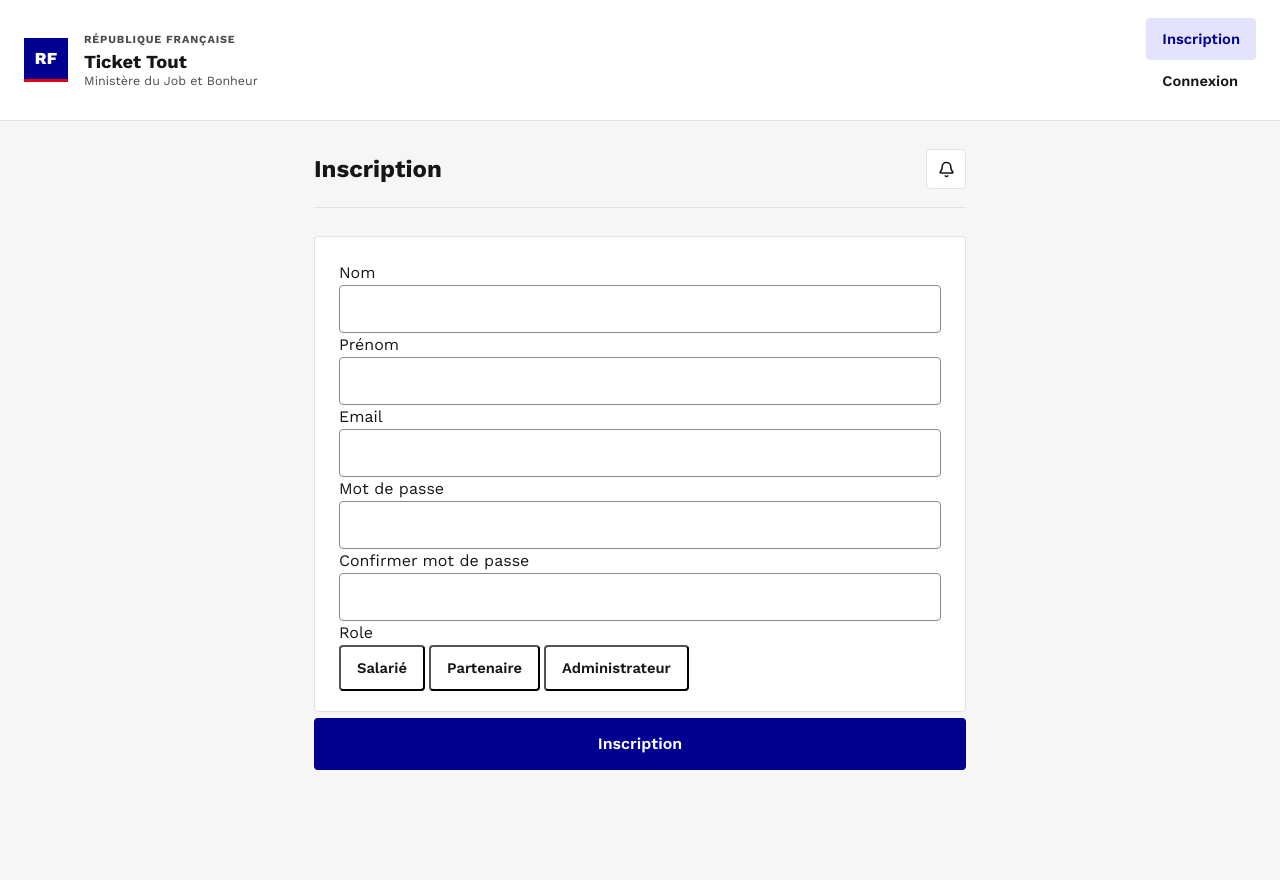
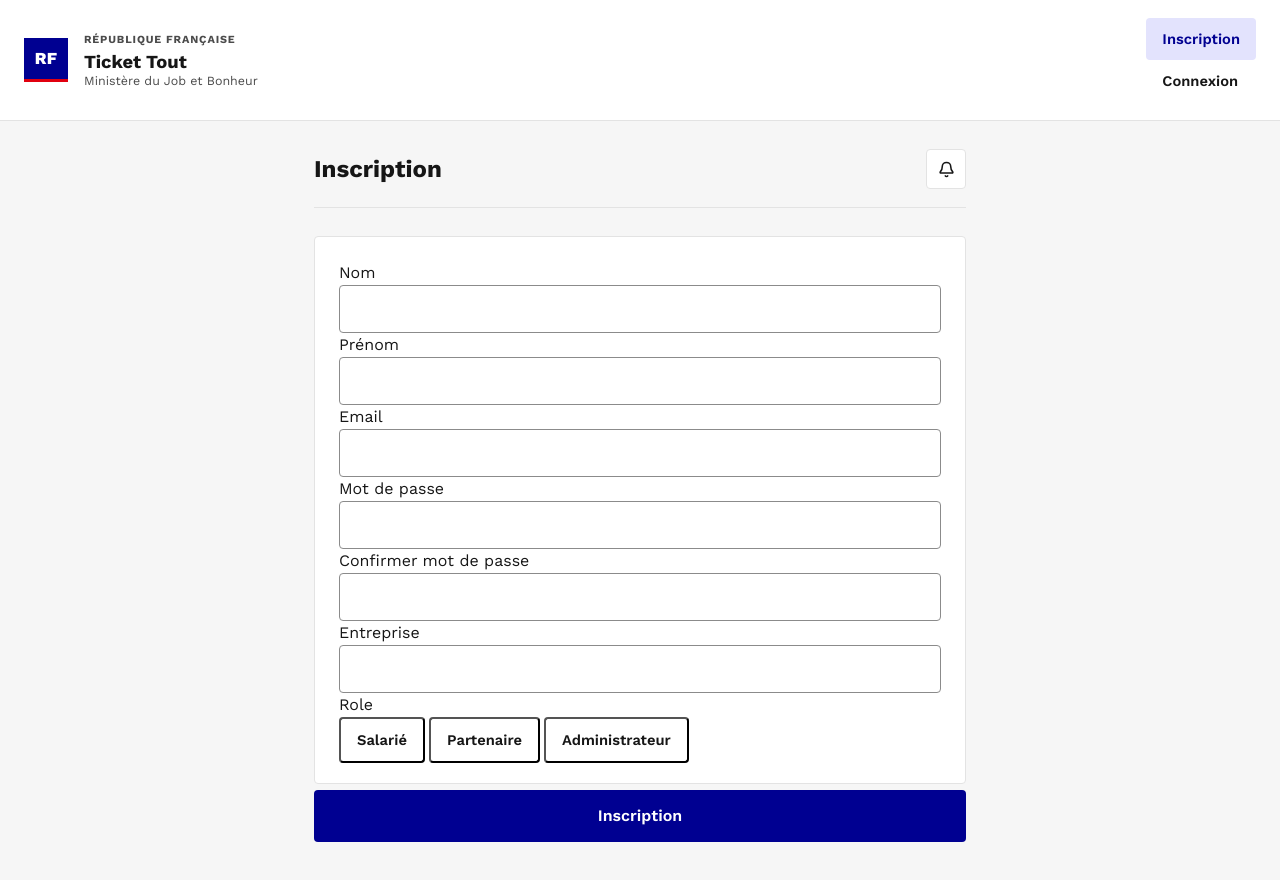
Before and after one commit to maxime-knv/survivor, a React (Vite) app: page /inscription in a window 1280 px wide. Shown: the top 880 px of the page. Before the commit the page ends 826 px from the top, so only its background shows below. Built offline with nearby package versions, Linux system fonts and the light colour scheme; no server answers.

Commit message:
feat: update AutentificationPage front with entreprise field

```diff
--- a/src/pages/Autentification/SignUp.jsx
+++ b/src/pages/Autentification/SignUp.jsx
@@ -11,6 +11,7 @@ const SignUp = () => {
     const [email, setEmail] = useState('');
     const [password, setPassword] = useState('');
     const [confirmPassword, setConfirmPassword] = useState('');
+    const [entreprise, setEntreprise] = useState('');
     const [role, setRole] = useState('');
     const [errorMessage, setErrorMessage] = useState('');
 
@@ -37,12 +38,18 @@ const SignUp = () => {
             setErrorMessage('Les mots de passe ne correspondent pas.');
             return;
         }
+        if (!entreprise) {
+            setErrorMessage('Veuillez inscrire votre entreprise.');
+            return;
+        }
         try {
             await neon.auth.signUp.email({
                 name: `${firstName.trim()} ${lastName.trim()}`,
                 email,
                 password,
-                role,
+                // role,
+                // entreprise,
+                // need to add role and entreprise to user table
             });
             console.log('Compte créé avec succès.');
             navigate('/connexion');
@@ -130,10 +137,21 @@ const SignUp = () => {
                                 <input
                                     type="password"
                                     id="confirmPassword"
-                                    name="confirmPassword"
+                                    name="confiremailmPassword"
                                     required
                                     value={confirmPassword}
                                     onChange={(e) => setConfirmPassword(e.target.value)}
+                                />
+                            </div>
+                            <label htmlFor="enterprise">Entreprise</label>
+                            <div className="input-row amount-box">
+                                <input
+                                    type="text"
+                                    id="entreprise"
+                                    name="entreprise"
+                                    required
+                                    value={entreprise}
+                                    onChange={(e) => setEntreprise(e.target.value)}
                                 />
                             </div>
                             <label htmlFor="Role">Role</label>
```
